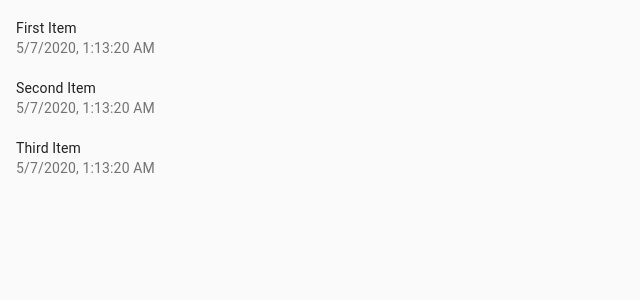
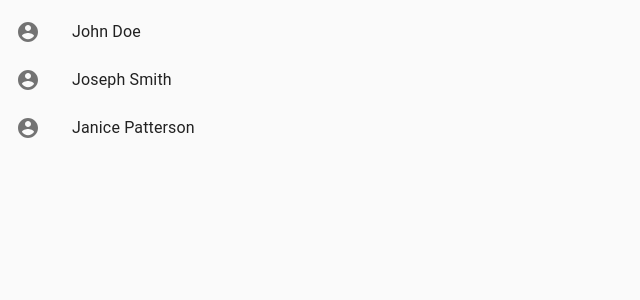
Before and after one commit to eliseuvideira/react-material-ui-cookbook, a React app: page / in a window 1280 px wide. Shown: the top 300 px of the page, without its empty margins (0-640 px from the left). Built offline with nearby package versions, Linux system fonts and the light colour scheme.

Commit message:
Using the ListItemIcon component to render icons alongside ListItemText

```diff
--- a/src/components/Page.tsx
+++ b/src/components/Page.tsx
@@ -1,35 +1,28 @@
 import React, { useState } from 'react';
 import { makeStyles } from '@material-ui/core/styles';
 import Grid from '@material-ui/core/Grid';
-import { CssBaseline, ListItem, ListItemText, List } from '@material-ui/core';
+import {
+  CssBaseline,
+  ListItem,
+  ListItemText,
+  List,
+  ListItemIcon,
+} from '@material-ui/core';
+import AccountCircleIcon from '@material-ui/icons/AccountCircle';
 
-const useStyles = makeStyles((theme) => ({
+const useStyles = makeStyles(() => ({
   root: {
     flexGrow: 1,
-  },
-  paper: {
-    padding: theme.spacing(2),
-    textAlign: 'center',
-    color: theme.palette.text.secondary,
   },
 }));
 
 const Page = () => {
   const classes = useStyles();
-  const [items, setItems] = useState([
-    { name: 'First Item', timestamp: new Date(), selected: false },
-    { name: 'Second Item', timestamp: new Date(), selected: false },
-    { name: 'Third Item', timestamp: new Date(), selected: false },
+  const [users] = useState([
+    { name: 'John Doe' },
+    { name: 'Joseph Smith' },
+    { name: 'Janice Patterson' },
   ]);
-
-  const onClick = (index: number) => () => {
-    const newItems = [...items];
-    newItems[index] = {
-      ...newItems[index],
-      selected: !newItems[index].selected,
-    };
-    setItems(newItems);
-  };
 
   return (
     <div className={classes.root}>
@@ -37,21 +30,12 @@ const Page = () => {
       <Grid container spacing={4}>
         <Grid item xs={12}>
           <List>
-            {items.map((item, index) => (
-              <ListItem
-                key={index}
-                button
-                dense
-                selected={item.selected}
-                onClick={onClick(index)}
-              >
-                <ListItemText
-                  primary={item.name}
-                  secondary={item.timestamp.toLocaleString()}
-                  primaryTypographyProps={{
-                    color: item.selected ? 'primary' : undefined,
-                  }}
-                />
+            {users.map((user, index) => (
+              <ListItem key={index} button>
+                <ListItemIcon>
+                  <AccountCircleIcon />
+                </ListItemIcon>
+                <ListItemText primary={user.name} />
               </ListItem>
             ))}
           </List>
```
